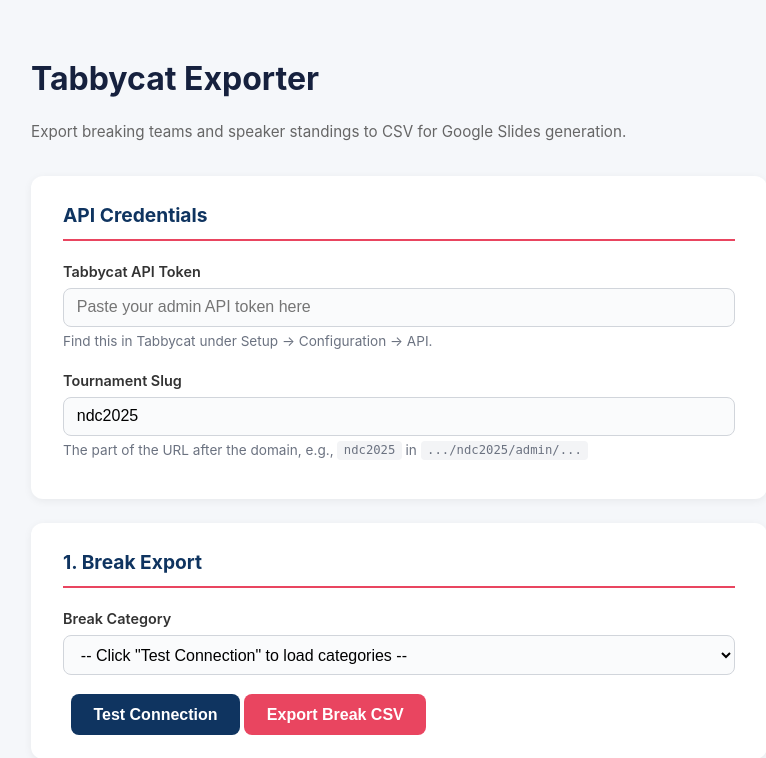
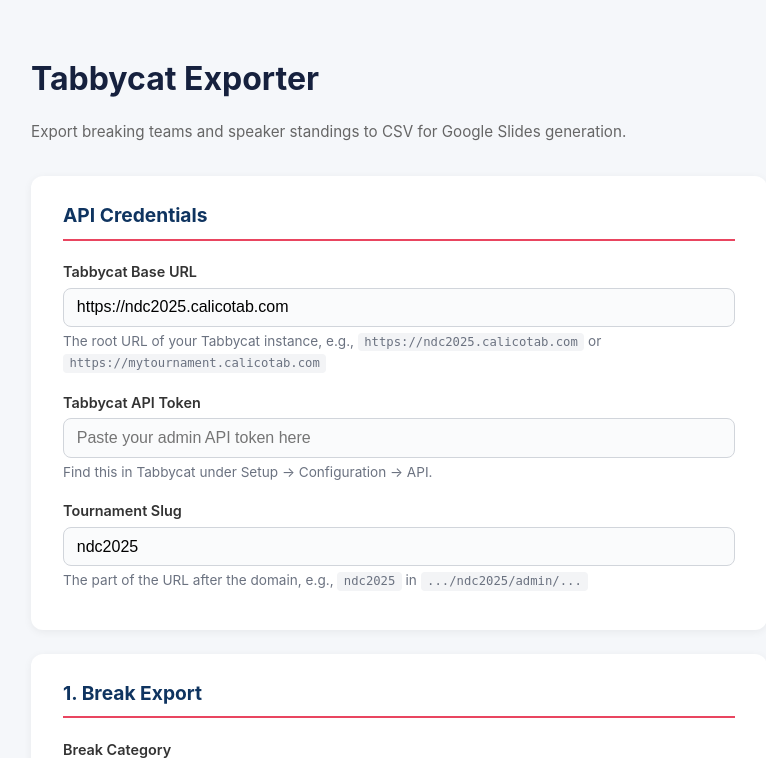
Before and after one commit to rudimentary883/exporterv1, a Flask app: page / in a window 1280 px wide. Shown: the top 758 px of the page, without its empty margins (241-1007 px from the left). Run offline with Flask 3, Linux system fonts and the light colour scheme.

Commit message:
Add base_url to API credential handling

```diff
--- a/templates/index.html
+++ b/templates/index.html
@@ -134,6 +134,10 @@
     <!-- Shared credentials -->
     <div class="card">
         <h2>API Credentials</h2>
+        <label for="base_url">Tabbycat Base URL</label>
+        <input type="text" id="base_url" placeholder="https://ndc2025.calicotab.com" value="https://ndc2025.calicotab.com">
+        <p class="hint">The root URL of your Tabbycat instance, e.g., <code>https://ndc2025.calicotab.com</code> or <code>https://mytournament.calicotab.com</code></p>
+
         <label for="token">Tabbycat API Token</label>
         <input type="text" id="token" placeholder="Paste your admin API token here">
         <p class="hint">Find this in Tabbycat under Setup &rarr; Configuration &rarr; API.</p>
@@ -204,7 +208,11 @@
 
     <script>
         function getCreds() {
+            let base = document.getElementById("base_url").value.trim();
+            // Remove trailing slash if present
+            if (base.endsWith("/")) base = base.slice(0, -1);
             return {
+                base_url: base,
                 token: document.getElementById("token").value.trim(),
                 slug: document.getElementById("slug").value.trim()
             };
@@ -218,14 +226,14 @@
 
         // -------------------- BREAK --------------------
         async function testBreakConnection() {
-            const {token, slug} = getCreds();
+            const {base_url, token, slug} = getCreds();
             if (!token || !slug) { setStatus("break_status", "Enter token and slug first.", "err"); return; }
             setStatus("break_status", "Connecting...", "info");
             try {
                 const resp = await fetch("/test-connection", {
                     method: "POST",
                     headers: {"Content-Type": "application/x-www-form-urlencoded"},
-                    body: new URLSearchParams({token, slug})
+                    body: new URLSearchParams({base_url, token, slug})
                 });
                 const data = await resp.json();
                 if (data.ok) {
@@ -247,14 +255,14 @@
         }
 
         function exportBreak() {
-            const {token, slug} = getCreds();
+            const {base_url, token, slug} = getCreds();
             const category_id = document.getElementById("break_category").value;
             if (!token || !slug || !category_id) { setStatus("break_status", "Select a category first.", "err"); return; }
             const form = document.createElement("form");
             form.method = "POST";
             form.action = "/export";
             form.style.display = "none";
-            [{n:"token",v:token},{n:"slug",v:slug},{n:"category_id",v:category_id}].forEach(f => {
+            [{n:"base_url",v:base_url},{n:"token",v:token},{n:"slug",v:slug},{n:"category_id",v:category_id}].forEach(f => {
                 const i = document.createElement("input");
                 i.type = "hidden"; i.name = f.n; i.value = f.v;
                 form.appendChild(i);
@@ -266,14 +274,14 @@
 
         // -------------------- SPEAKERS --------------------
         async function testSpeakerConnection() {
-            const {token, slug} = getCreds();
+            const {base_url, token, slug} = getCreds();
             if (!token || !slug) { setStatus("speaker_status", "Enter token and slug first.", "err"); return; }
             setStatus("speaker_status", "Connecting...", "info");
             try {
                 const resp = await fetch("/test-speaker-connection", {
                     method: "POST",
                     headers: {"Content-Type": "application/x-www-form-urlencoded"},
-                    body: new URLSearchParams({token, slug})
+                    body: new URLSearchParams({base_url, token, slug})
                 });
                 const data = await resp.json();
                 if (data.ok) {
@@ -295,7 +303,7 @@
         }
 
         function exportSpeakers() {
-            const {token, slug} = getCreds();
+            const {base_url, token, slug} = getCreds();
             const category_id = document.getElementById("speaker_category").value;
             const round_seq = document.getElementById("round_seq").value.trim();
             if (!token || !slug) { setStatus("speaker_status", "Enter token and slug first.", "err"); return; }
@@ -303,7 +311,7 @@
             form.method = "POST";
             form.action = "/export-speakers";
             form.style.display = "none";
-            const fields = [{n:"token",v:token},{n:"slug",v:slug}];
+            const fields = [{n:"base_url",v:base_url},{n:"token",v:token},{n:"slug",v:slug}];
             if (category_id) fields.push({n:"category_id",v:category_id});
             if (round_seq) fields.push({n:"round",v:round_seq});
             fields.forEach(f => {
```
